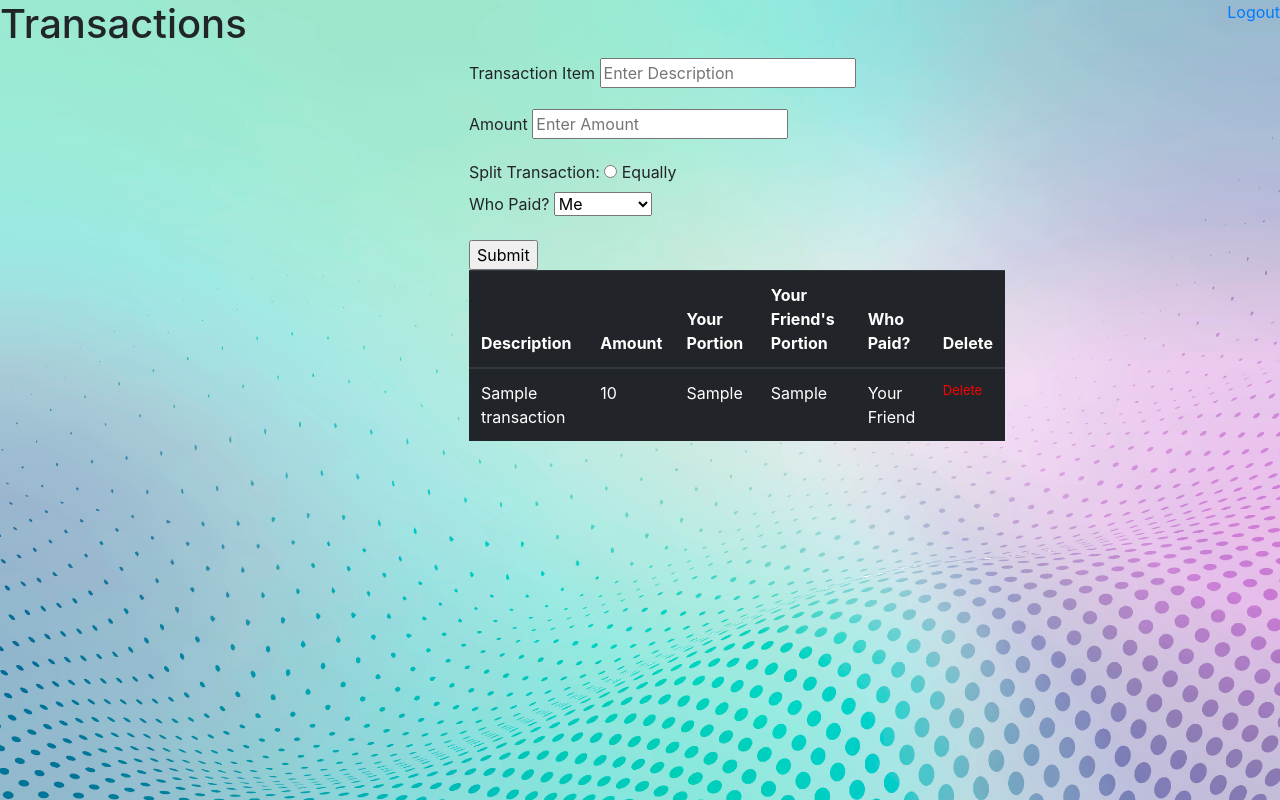
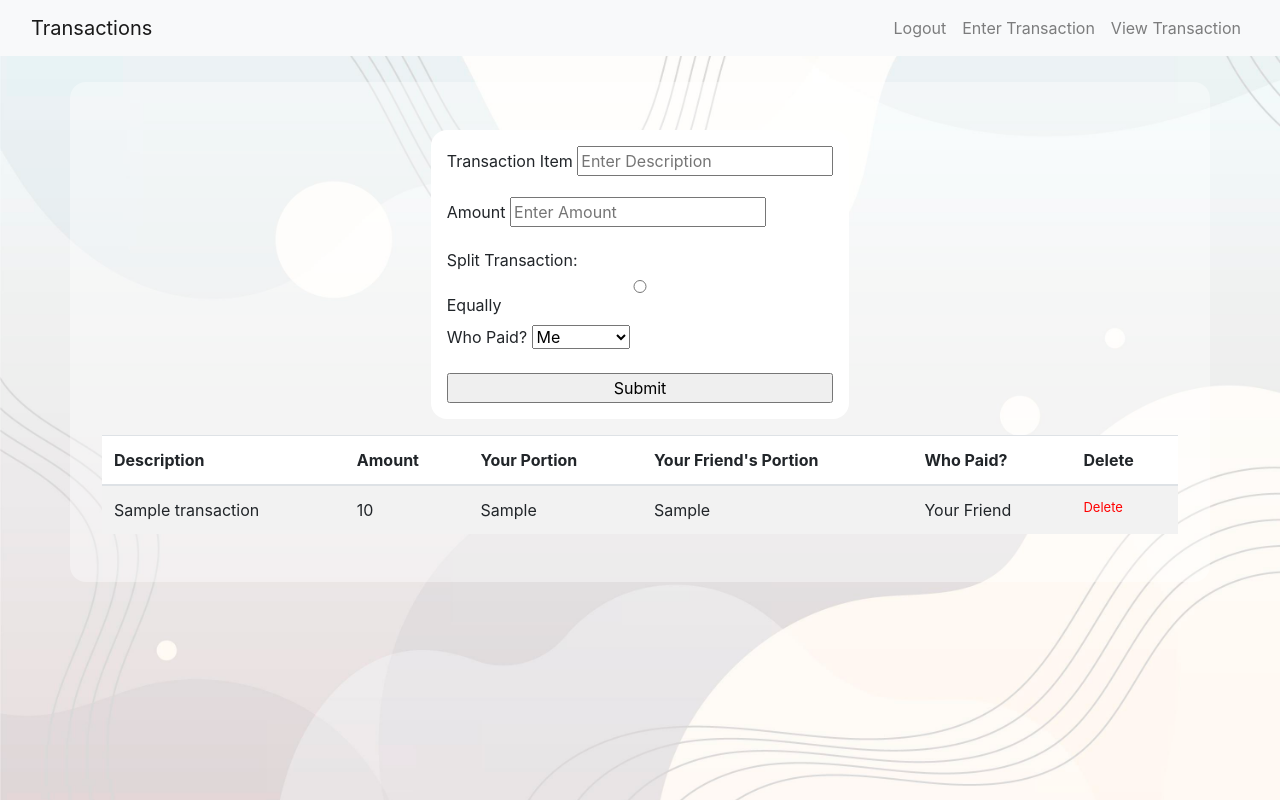
Before and after one commit to dimiprousalis/GoodDimes, a Node project: template views/transactions.ejs in a window 1280 px wide. Run offline with Node 20 templates, Linux system fonts and the light colour scheme; the template is opened without the code that fills it: most values are stand-ins (such as "Sample title", 1, 10 or a date in 2020); some libraries are stand-ins or nearby versions.

Commit message:
make prettier and add a pig

```diff
--- a/public/css/style.css
+++ b/public/css/style.css
@@ -1,35 +1,21 @@
 /* Box Model Hack */
 * {
     box-sizing: border-box;
-}
-
-/* Clear fix hack */
-.clearfix:after {
-    content: ".";
-    display: block;
-    clear: both;
-    visibility: hidden;
-    line-height: 0;
-    height: 0;
-}
-
-.clear {
-    clear: both;
-}
-
-html {
+  }
+html,body {
     height: 100%;
 }
 
 body {
-    background-image: url("images/abstract.jpg");
-    background-color: hsl(0, 0%, 80%);
+    background-image: url("images/abstract2.jpg");
     background-position: center;
     background-repeat: no-repeat;
     background-size: cover;
-    display: flex;
 }
 
+h1 {
+    font-size: medium;
+}
 .del {
     font-size: small;
     color: red;
@@ -37,9 +23,35 @@ body {
 }
 
 .container {
-    justify-content: center;
+    display: flex;
+    flex-direction: column;
     margin-top: 2%;
-    background: transparent;
-    width: 600px;
+    background: white;
     padding: 2rem;
+    width: 300px;
+    align-items: center;
+    border-radius: 1rem;
 }
+
+.tranBox {
+    width: 100%;
+    background: rgba(255, 255, 255, 0.36);
+}
+
+.formBox {
+    background: white;
+    padding: 1rem;
+    margin: 1rem;
+    border-radius: 1rem;
+    display: flex;
+    flex-direction: column;
+
+}
+
+.tableBox {
+    background: white;
+}
+
+img {
+    height: 40%;
+}
--- a/views/signup.ejs
+++ b/views/signup.ejs
@@ -21,7 +21,7 @@
                 </div>
                 <% }) %>
                     <% } %>
-                        <form action="/signup" method="POST">
+                        <form action="/signup" method="POST" class="formSignup">
                             <div class="form-group">
                                 <input type="text" name="userName" placeholder="Username">
                             </div>
@@ -36,6 +36,7 @@
                             </div>
                             <button type="submit" class="btn btn-primary">Submit</button>
                         </form>
+            <span>Already a user? <a href="/login">Login</a></span>
     </div>
 
 
--- a/views/transactions.ejs
+++ b/views/transactions.ejs
@@ -12,10 +12,31 @@
 </head>
 
 <body>
-  <h1>Transactions</h1>
+  <nav class="navbar navbar-expand-lg navbar-light bg-light">
+    <div class="container-fluid">
+      <a class="navbar-brand" href="#">Transactions</a>
+      <button class="navbar-toggler" type="button" data-toggle="collapse" data-target="#navbarNav"
+        aria-controls="navbarNav" aria-expanded="false" aria-label="Toggle navigation">
+        <span class="navbar-toggler-icon"></span>
+      </button>
+      <div class="collapse navbar-collapse justify-content-end" id="navbarNav">
+        <ul class="navbar-nav">
+          <li class="nav-item">
+            <a class="nav-link" href="/logout">Logout</a>
+          </li>
+          <li class="nav-item">
+            <a class="nav-link" href="#">Enter Transaction</a>
+          </li>
+          <li class="nav-item">
+            <a class="nav-link" href="#">View Transaction</a>
+          </li>
+        </ul>
+      </div>
+    </div>
+  </nav>
 
-  <div class="container">
-    <form action="/transactions/createTransaction" method='POST'>
+  <div class="container tranBox">
+    <form class="formBox" action="/transactions/createTransaction" method='POST'>
       <div class="form-group">
         <label for="transactionItem">Transaction Item</label>
         <input type="text" placeholder="Enter Description" name='transactionItem'>
@@ -40,7 +61,7 @@
 
 
 
-    <table class="table table-hover table-dark">
+    <table class="table table-striped tableBox">
       <thead>
         <tr>
           <th>Description</th>
@@ -75,11 +96,12 @@
           <% }) %>
       </tbody>
     </table>
-
   </div>
 
 
-  <a href="/logout">Logout</a>
+
+
+
 
   <script src="js/main.js"></script>
   <script src="https://code.jquery.com/jquery-3.2.1.slim.min.js"
```
Also changed, not shown: views/index.ejs (+6 -4 lines), views/login.ejs (+9 -0 lines), public/css/images/piggybank.png (added).
